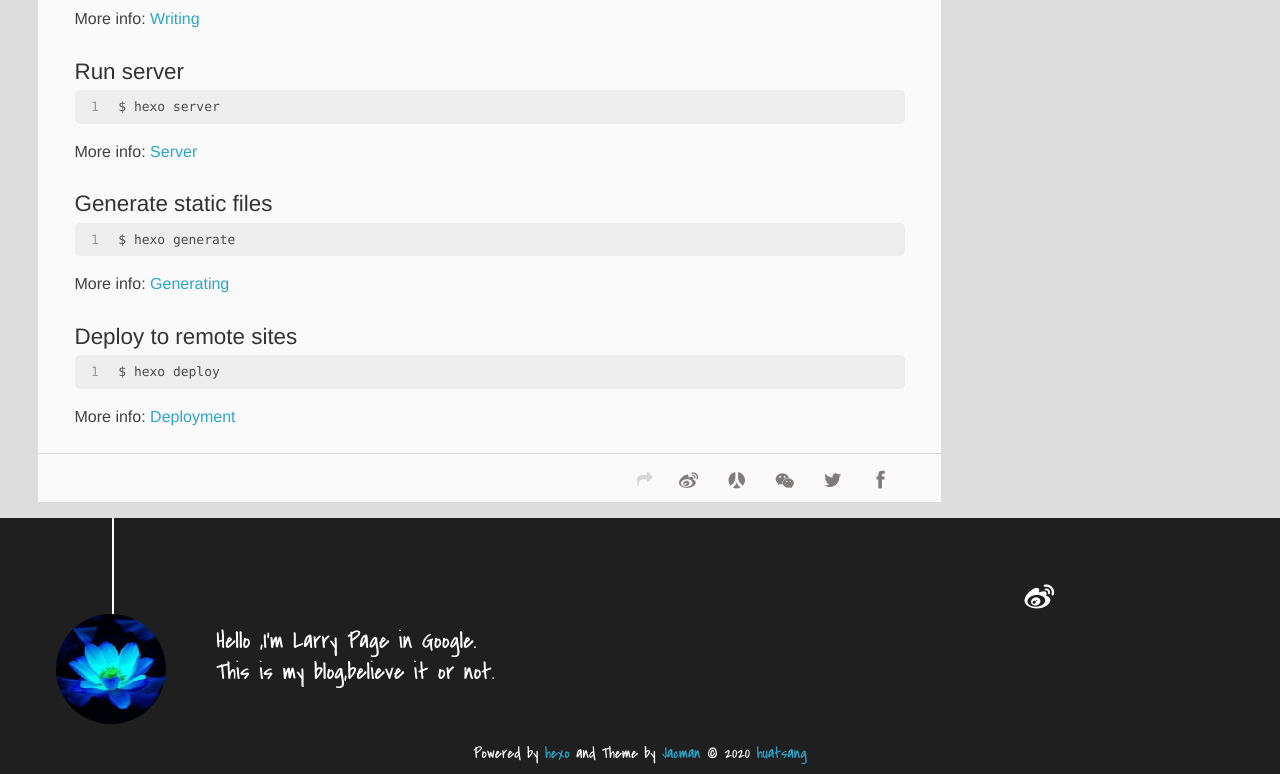
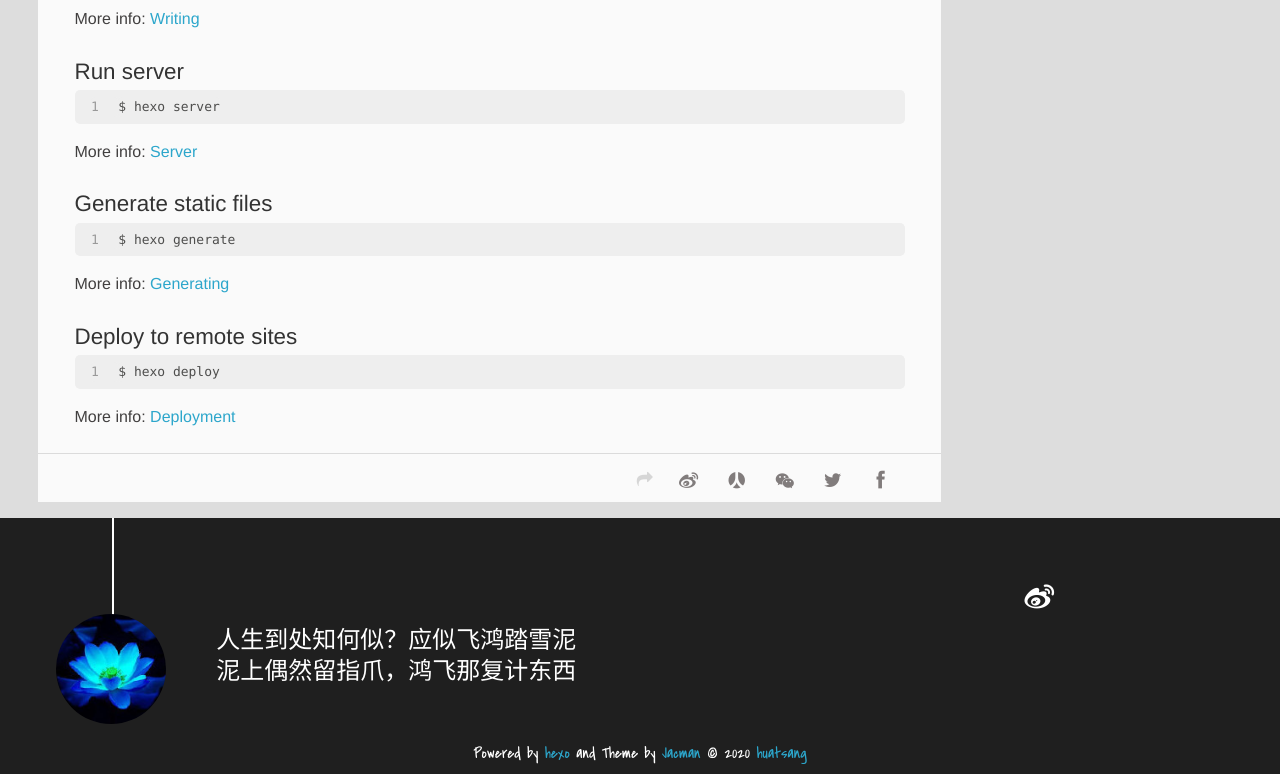
Before and after one commit to huatsang/huatsang.github.io, a plain HTML site: page 2020/07/28/hello-world/index.html in a window 1280 px wide. Shown: the part 618-1392 px from the top of the page. Drawn offline with Linux system fonts and the light colour scheme; a script that the page names is missing.

Commit message:
Site updated: 2020-07-28 16:21:51

```diff
--- a/2020/07/28/hello-world/index.html
+++ b/2020/07/28/hello-world/index.html
@@ -208,8 +208,8 @@
 
 
 	<section class="info">
-		<p> Hello ,I&#39;m Larry Page in Google. <br/>
-			This is my blog,believe it or not.</p>
+		<p> 人生到处知何似？应似飞鸿踏雪泥 <br/>
+			泥上偶然留指爪，鸿飞那复计东西</p>
 	</section>
 
 	<div class="social-font" class="clearfix">
--- a/index.html
+++ b/index.html
@@ -200,8 +200,8 @@
 
 
 	<section class="info">
-		<p> Hello ,I&#39;m Larry Page in Google. <br/>
-			This is my blog,believe it or not.</p>
+		<p> 人生到处知何似？应似飞鸿踏雪泥 <br/>
+			泥上偶然留指爪，鸿飞那复计东西</p>
 	</section>
 
 	<div class="social-font" class="clearfix">
```
Also changed, not shown: archives/2020/07/index.html (+2 -2 lines), archives/2020/index.html (+2 -2 lines), archives/index.html (+2 -2 lines).
